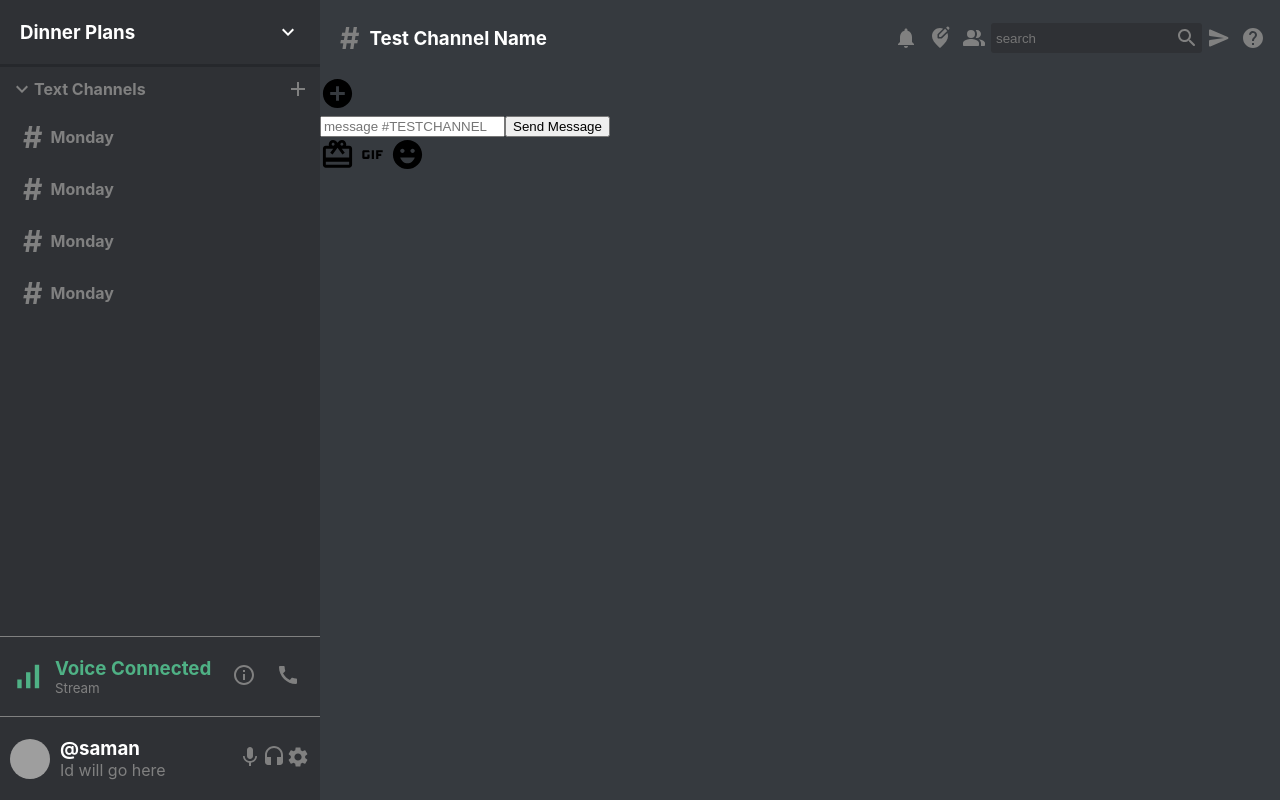
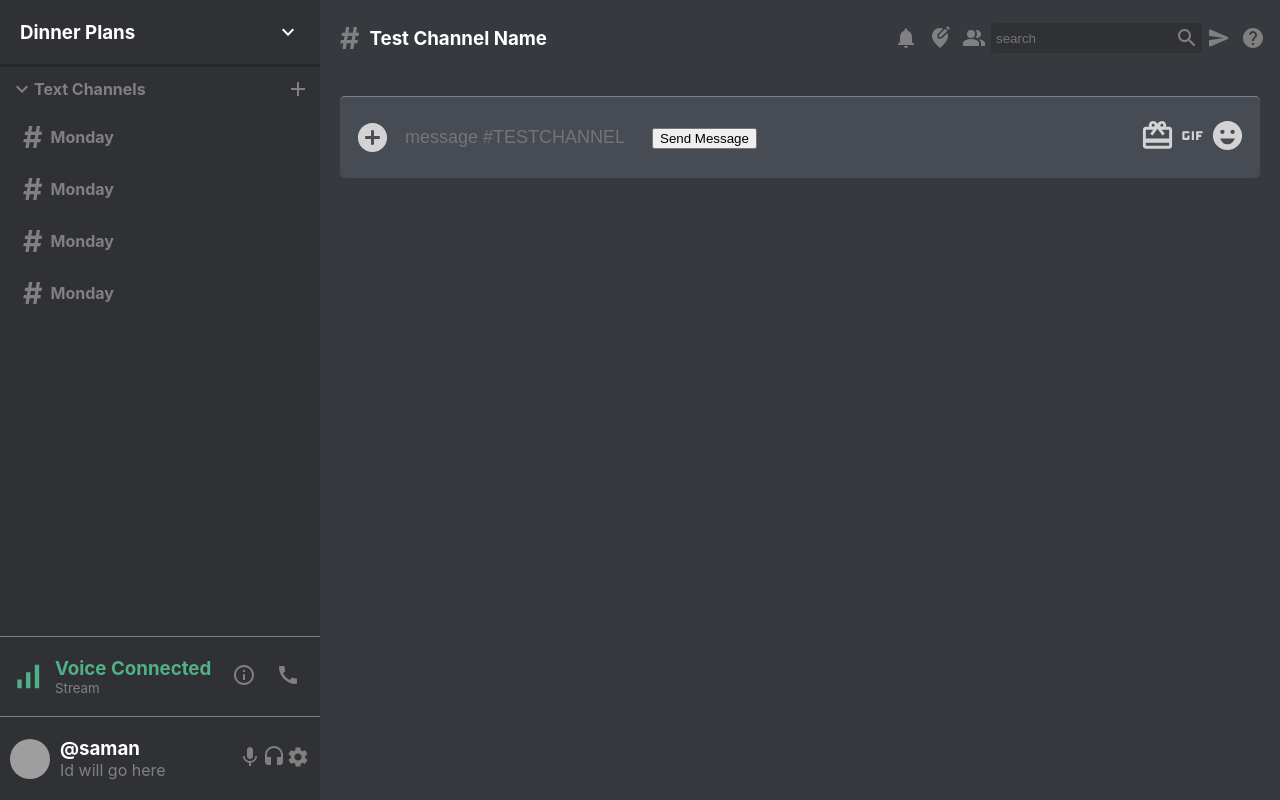
Before and after one commit to samanbatool08/discord-imessaging, a React (Create React App) app in the folder discord-app/: page / in a window 1280 px wide. Built offline with nearby package versions, Linux system fonts and the light colour scheme; grey boxes are pictures that could not be loaded.

Commit message:
chat comp styling

```diff
--- a/discord-app/src/Chat.css
+++ b/discord-app/src/Chat.css
@@ -5,3 +5,30 @@
     background-color: #363a3f;
     height: 100vh;
 }
+
+.chat__input {
+    color: lightgray;
+    display: flex;
+    align-items: center;
+    justify-content: space-between;
+    padding: 15px;
+    border-radius: 5px;
+    margin: 20px;
+    border-top: 1px solid gray;
+    background-color: #474b53;
+}
+
+.chat__input > form > input {
+    padding: 15px;
+    /* remove white background in input field */
+    background: transparent;
+    /* width: 100vw; */
+    border: none;
+    outline-width: 0;
+    color: white;
+    font-size: large;
+}
+
+.chat__input > form {
+    flex: 1;
+}
```
